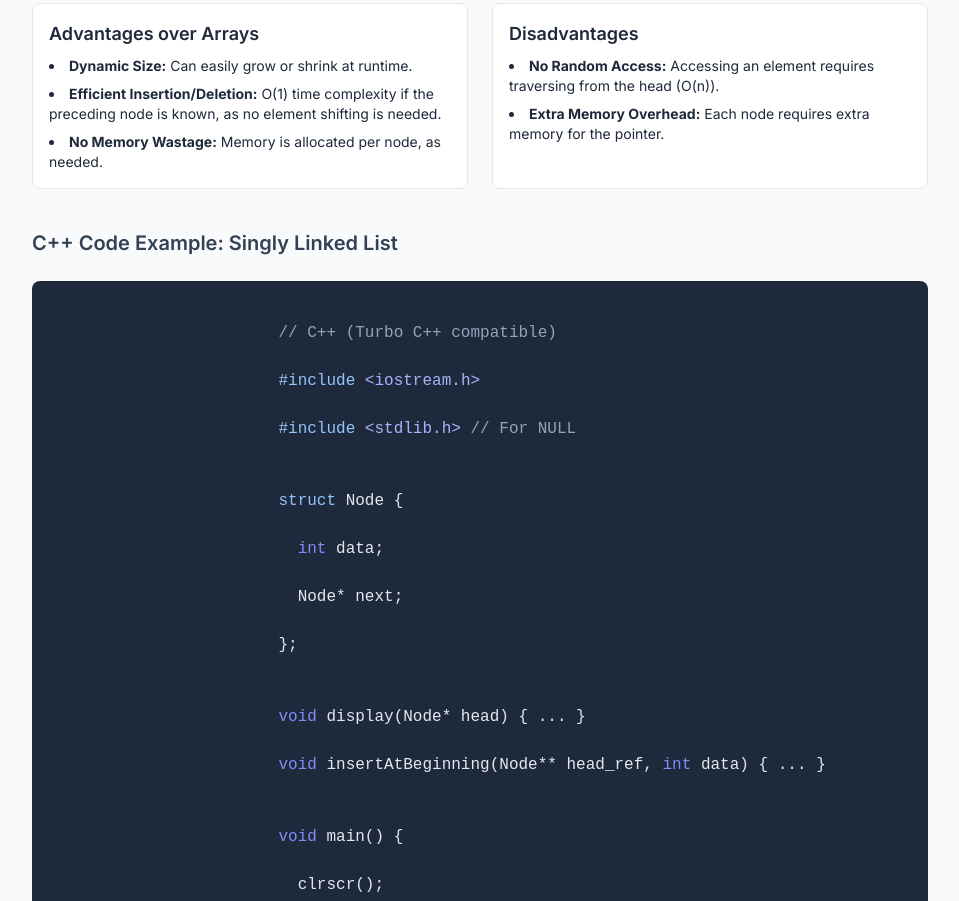
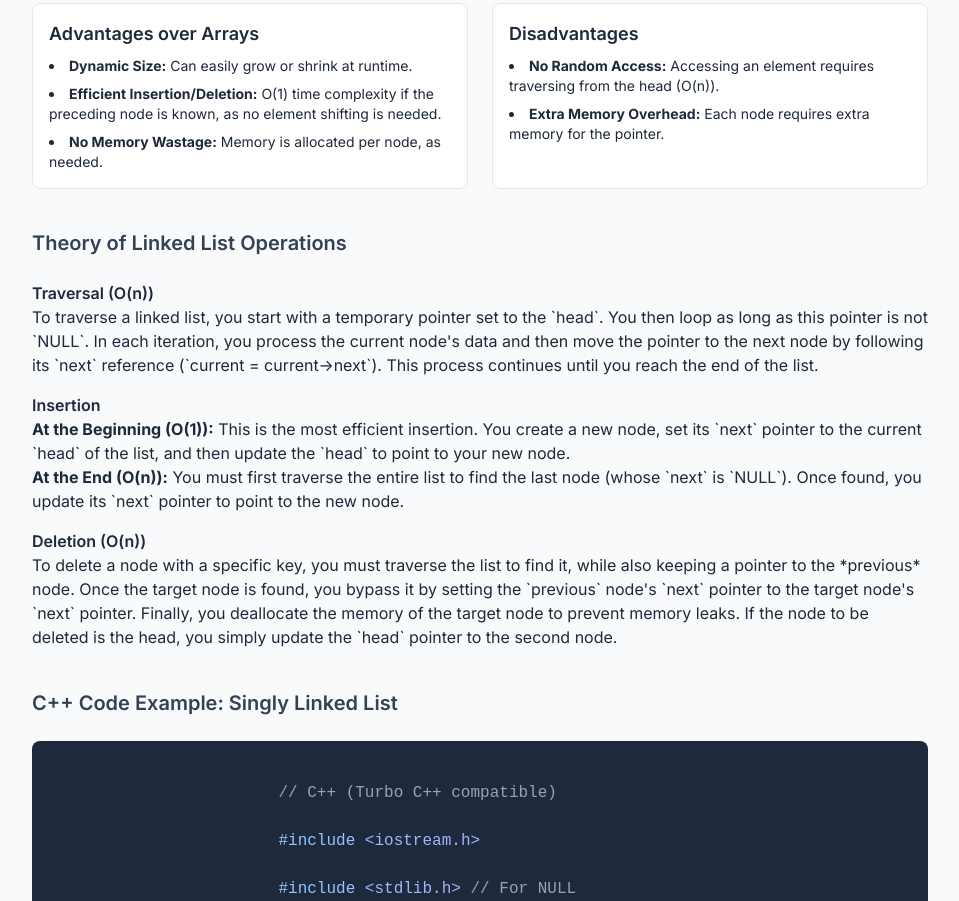
Before and after one commit to immature-yt/cpp-notes, a plain HTML site: page index.html in a window 1280 px wide. Shown: the part 2989-3890 px from the top of the page, without its empty margins (288-1247 px from the left). Drawn offline with nearby package versions, Linux system fonts and the light colour scheme.

Commit message:
Update index.html

```diff
--- a/index.html
+++ b/index.html
@@ -231,6 +231,26 @@
                         </div>
                     </div>
 
+                    <h4 class="text-xl font-semibold text-slate-700 pt-4">Theory of Linked List Operations</h4>
+                    <div class="space-y-4">
+                        <div>
+                            <h5 class="font-semibold">Traversal (O(n))</h5>
+                            <p>To traverse a linked list, you start with a temporary pointer set to the `head`. You then loop as long as this pointer is not `NULL`. In each iteration, you process the current node's data and then move the pointer to the next node by following its `next` reference (`current = current->next`). This process continues until you reach the end of the list.</p>
+                        </div>
+                        <div>
+                            <h5 class="font-semibold">Insertion</h5>
+                            <p>
+                                <strong>At the Beginning (O(1)):</strong> This is the most efficient insertion. You create a new node, set its `next` pointer to the current `head` of the list, and then update the `head` to point to your new node.
+                                <br>
+                                <strong>At the End (O(n)):</strong> You must first traverse the entire list to find the last node (whose `next` is `NULL`). Once found, you update its `next` pointer to point to the new node.
+                            </p>
+                        </div>
+                        <div>
+                            <h5 class="font-semibold">Deletion (O(n))</h5>
+                            <p>To delete a node with a specific key, you must traverse the list to find it, while also keeping a pointer to the *previous* node. Once the target node is found, you bypass it by setting the `previous` node's `next` pointer to the target node's `next` pointer. Finally, you deallocate the memory of the target node to prevent memory leaks. If the node to be deleted is the head, you simply update the `head` pointer to the second node.</p>
+                        </div>
+                    </div>
+
                     <h4 class="text-xl font-semibold text-slate-700 pt-4">C++ Code Example: Singly Linked List</h4>
                      <div class="code-block">
                         <span class="comment">// C++ (Turbo C++ compatible)</span><br>
@@ -282,6 +302,10 @@
                         </div>
                     </div>
                 </section>
+
+                <footer class="text-center text-slate-500 mt-12 py-4 border-t">
+                    <p>notes and website made by Harjot Singh</p>
+                </footer>
 
             </div>
         </main>
```
